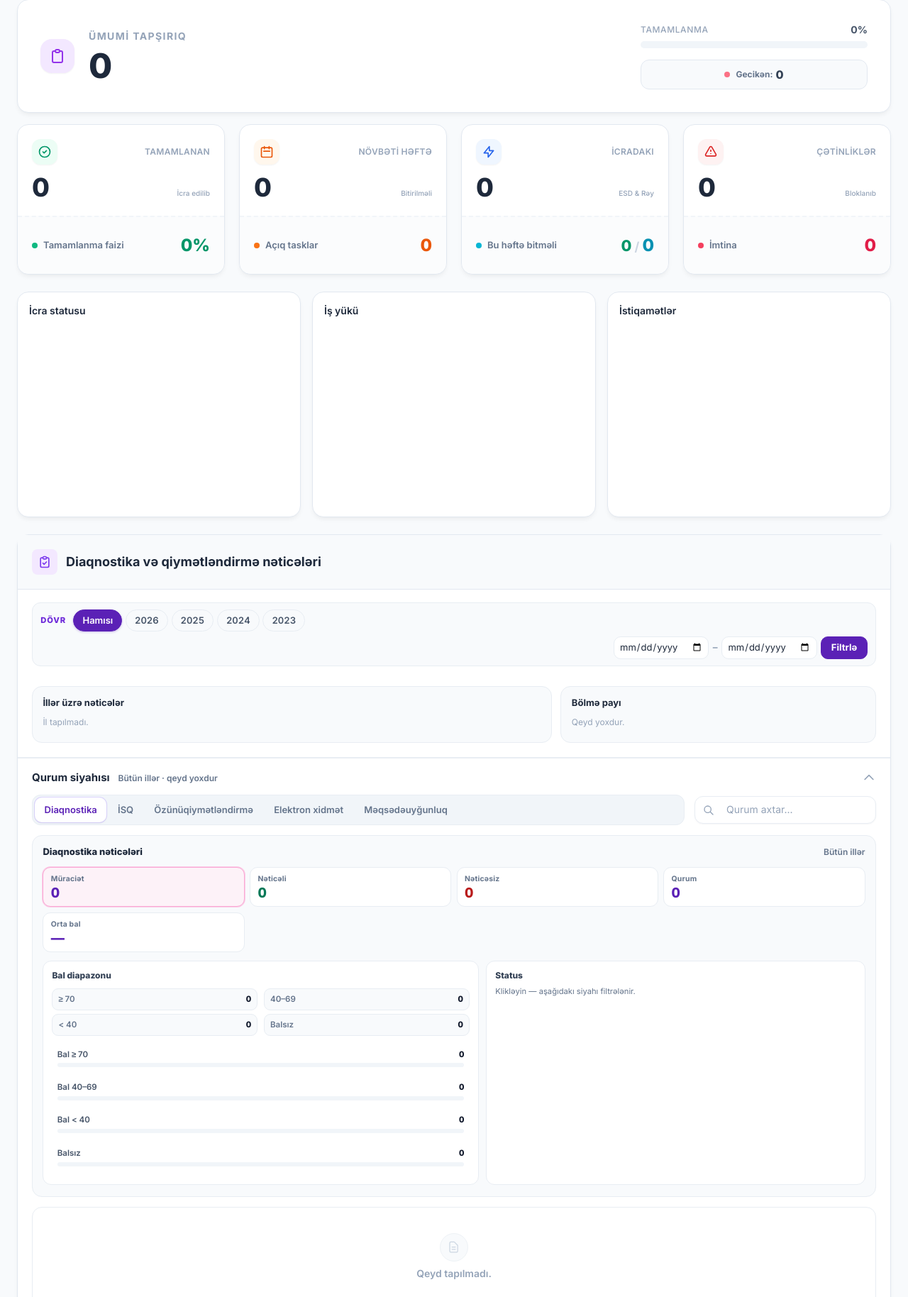
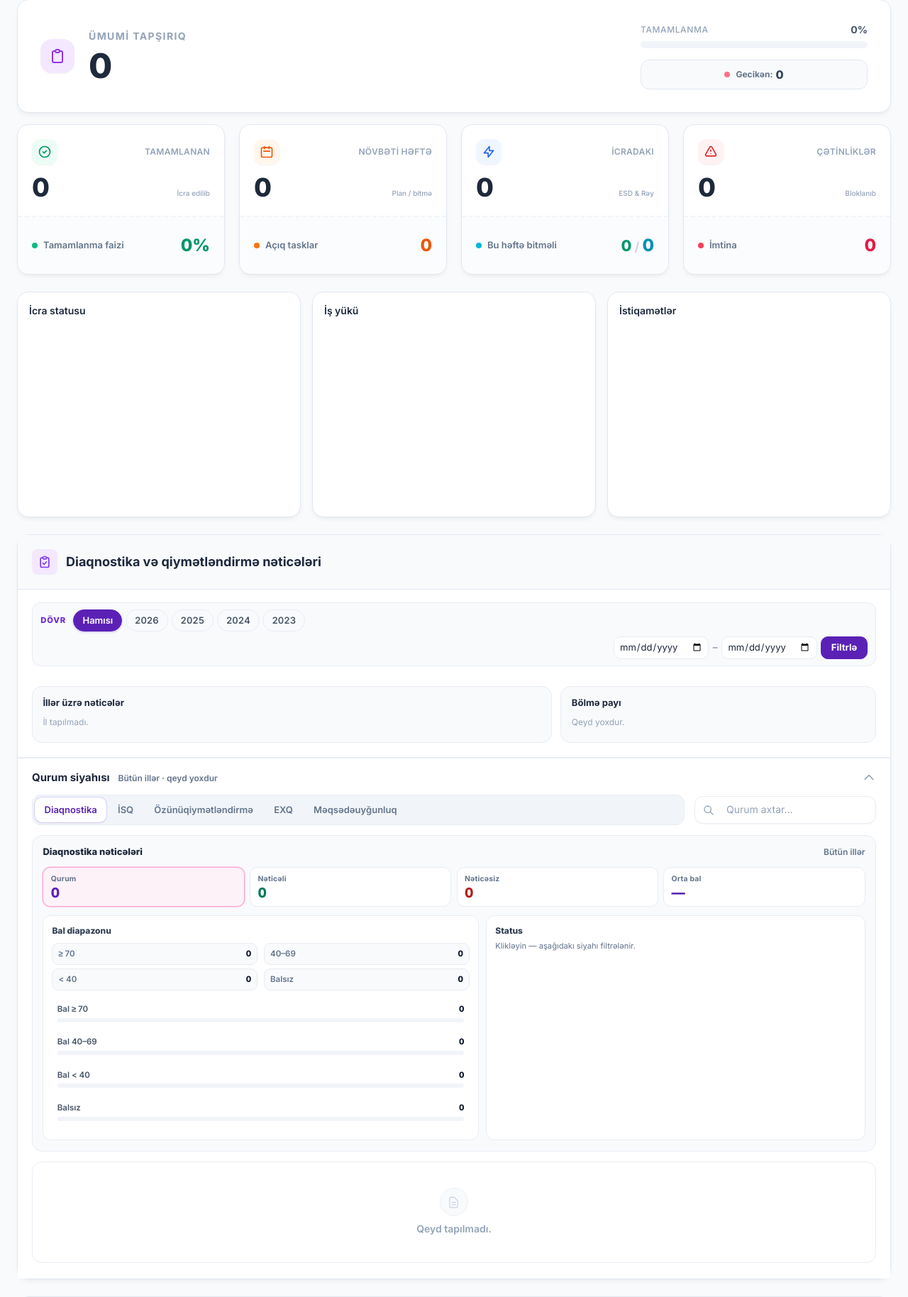
Before and after one commit to aidanatakishi/riid, a Flask app: page / in a window 1280 px wide. Shown: the part 410-2238 px from the top of the page at 71% size. Run offline with Flask 3, Linux system fonts and the light colour scheme; a map, chart or similar area stays blank; some libraries are stand-ins or nearby versions.

Commit message:
Treat not-started statuses as Digər, rename EXQ tab, and count assessment list dashboards by qurum.
Co-authored-by: Cursor <cursoragent@cursor.com>

```diff
--- a/static/css/dashboard.css
+++ b/static/css/dashboard.css
@@ -740,7 +740,7 @@ input[type="date"] { min-height: 38px; }
     margin: 0 0 0.75rem;
 }
 @media (min-width: 640px) {
-    .meqsed-ld-kpis { grid-template-columns: repeat(4, minmax(0, 1fr)); }
+    .meqsed-ld-kpis { grid-template-columns: repeat(auto-fit, minmax(6.5rem, 1fr)); }
 }
 .meqsed-ld-kpi {
     display: flex;
--- a/static/js/assessments.js
+++ b/static/js/assessments.js
@@ -60,7 +60,7 @@ var SECTION_LABELS = {
     diag: 'Diaqnostika',
     isq: 'İSQ',
     self: 'Özünüqiymətləndirmə',
-    exq: 'Elektron xidmət',
+    exq: 'EXQ',
     meqsed: 'Məqsədəuyğunluq'
 };
 var CAT_COLORS = {
@@ -502,7 +502,7 @@ function updateTabCounts() {
         var btn = document.querySelector('.assess-tab[data-tab="' + section + '"]');
         if (!btn) return;
         var data = getSectionRows(section);
-        var count = data.searchApplied ? data.rows.length : filterBySearch(data.rows, section).length;
+        var count = countQurums(data.searchApplied ? data.rows : filterBySearch(data.rows, section));
         var badge = btn.querySelector('.assess-tab-count');
         if (count > 0) {
             if (!badge) {
@@ -643,11 +643,12 @@ function setAssessChartVisible(wrapId, emptyId, show) {
 function collectDashModel() {
     var catIncludeUndated = isAllYears(selectedYear) && !hasActivePeriod();
     var catCounts = SECTIONS.map(function(s) {
-        var n = pickSectionRows(s, collectCategoryTasks(s), selectedYear, catIncludeUndated).length;
-        return { s: s, n: n };
+        var rows = pickSectionRows(s, collectCategoryTasks(s), selectedYear, catIncludeUndated);
+        return { s: s, n: countQurums(rows) };
     });
     var byYear = {};
     SECTIONS.forEach(function(s) {
+        var pi = SECTIONS.indexOf(s);
         pickSectionRows(s, collectCategoryTasks(s), selectedYear, catIncludeUndated).forEach(function(r) {
             var created = getTaskCreatedDate(r && r.task);
             var y = created ? created.getFullYear() : (r.year != null ? Number(r.year) : null);
@@ -656,16 +657,26 @@ function collectDashModel() {
                 byYear[y] = {
                     y: y,
                     total: 0,
-                    parts: SECTIONS.map(function(s2) { return { s: s2, n: 0 }; })
+                    parts: SECTIONS.map(function(s2) { return { s: s2, n: 0 }; }),
+                    qset: {},
+                    partSets: SECTIONS.map(function() { return {}; })
                 };
             }
-            var pi = SECTIONS.indexOf(s);
-            byYear[y].parts[pi].n += 1;
-            byYear[y].total += 1;
+            var qk = qurumMatchKey(r && r.qurum) || (r && r.qurum) || (r && r.task && r.task.key) || '';
+            if (!qk) return;
+            byYear[y].qset[qk] = true;
+            byYear[y].partSets[pi][qk] = true;
         });
     });
     var yearCounts = Object.keys(byYear).map(Number).sort(function(a, b) { return a - b; }).map(function(y) {
-        return byYear[y];
+        var row = byYear[y];
+        row.parts = row.partSets.map(function(set, i) {
+            return { s: SECTIONS[i], n: Object.keys(set).length };
+        });
+        row.total = Object.keys(row.qset).length;
+        delete row.qset;
+        delete row.partSets;
+        return row;
     });
     return { yearCounts: yearCounts, catCounts: catCounts };
 }
@@ -1406,22 +1417,43 @@ function collectDiagListStats(rows) {
     return stats;
 }
 
+function isqNumericScore(r) {
+    var raw = r && r.task && r.task.fields ? r.task.fields.customfield_17316 : null;
+    var text = formatAssessmentFieldText(raw);
+    var n = parseScoreForSort(text);
+    if (n != null) return n;
+    return parseScoreForSort(raw);
+}
+
 function collectIsqListStats(rows) {
     var stats = {
         total: 0,
         qurum: 0,
         hasResult: 0,
         noResult: 0,
-        byStatus: emptyStatusCounts()
+        byStatus: emptyStatusCounts(),
+        avg: null
     };
+    var byQurumScores = {};
     (rows || []).forEach(function(r) {
         stats.total += 1;
         var g = rowStatusGroup(r);
         if (!Object.prototype.hasOwnProperty.call(stats.byStatus, g)) g = 'other';
         stats.byStatus[g] += 1;
-        if (hasTextResult(r && r.task && r.task.fields && r.task.fields.customfield_17316)) stats.hasResult += 1;
+        var has = hasTextResult(r && r.task && r.task.fields && r.task.fields.customfield_17316);
+        if (has) stats.hasResult += 1;
         else stats.noResult += 1;
-    });
+        var score = isqNumericScore(r);
+        if (score == null) return;
+        var qk = qurumMatchKey(r && r.qurum) || (r && r.qurum) || (r && r.task && r.task.key) || '';
+        if (!qk) return;
+        if (!byQurumScores[qk]) byQurumScores[qk] = [];
+        byQurumScores[qk].push(score);
+    });
+    var qurumAvgs = Object.keys(byQurumScores).map(function(k) {
+        return avgOf(byQurumScores[k]);
+    }).filter(function(n) { return n != null && isFinite(n); });
+    stats.avg = avgOf(qurumAvgs);
     stats.qurum = countQurums(rows);
     return stats;
 }
@@ -1462,10 +1494,9 @@ function diagListDashHtml(stats) {
     var total = stats.total;
     return ldHead(section, 'Diaqnostika nəticələri')
         + '<div class="meqsed-ld-kpis">'
-        + ldKpi(section, 'Müraciət', stats.total, 'all')
+        + ldKpi(section, 'Qurum', stats.qurum, 'all')
         + ldKpi(section, 'Nəticəli', stats.hasResult, 'has_result', 'is-pos')
         + ldKpi(section, 'Nəticəsiz', stats.noResult, 'no_result', 'is-neg')
-        + ldKpi(section, 'Qurum', stats.qurum, '', '')
         + ldKpi(section, 'Orta bal', formatAvg(stats.avg), '', '')
         + '</div>'
         + '<div class="meqsed-ld-grid">'
@@ -1495,14 +1526,15 @@ function isqListDashHtml(stats) {
     var total = stats.total;
     return ldHead(section, 'İSQ nəticələri')
         + '<div class="meqsed-ld-kpis">'
-        + ldKpi(section, 'Müraciət', stats.total, 'all')
+        + ldKpi(section, 'Qurum', stats.qurum, 'all')
         + ldKpi(section, 'Nəticəli', stats.hasResult, 'has_result', 'is-pos')
         + ldKpi(section, 'Nəticəsiz', stats.noResult, 'no_result', 'is-neg')
-        + ldKpi(section, 'Qurum', stats.qurum, '', '')
+        + ldKpi(section, 'Orta bal', formatAvg(stats.avg), '', '')
         + '</div>'
         + '<div class="meqsed-ld-grid">'
         + '<div class="meqsed-ld-card">'
         + '<h4>Nəticə vəziyyəti</h4>'
+        + '<p class="meqsed-ld-note">Orta bal — balı olan qurumların ortalamasıdır.</p>'
         + '<div class="meqsed-ld-split">'
         + ldSplitChip(section, 'Nəticəsi olan', stats.hasResult, 'has_result')
         + ldSplitChip(section, 'Nəticəsiz', stats.noResult, 'no_result')
@@ -1521,12 +1553,11 @@ function isqListDashHtml(stats) {
 function exqListDashHtml(stats) {
     var section = 'exq';
     var total = stats.total;
-    return ldHead(section, 'Elektron xidmət nəticələri')
+    return ldHead(section, 'EXQ nəticələri')
         + '<div class="meqsed-ld-kpis">'
-        + ldKpi(section, 'Müraciət', stats.total, 'all')
+        + ldKpi(section, 'Qurum', stats.qurum, 'all')
         + ldKpi(section, 'Nəticəli', stats.hasResult, 'has_result', 'is-pos')
         + ldKpi(section, 'Xidmət sayı', stats.svcSum, 'svc_sum')
-        + ldKpi(section, 'Qurum', stats.qurum, '', '')
         + '</div>'
         + '<div class="meqsed-ld-grid">'
         + '<div class="meqsed-ld-card">'
@@ -1569,10 +1600,9 @@ function meqsedListDashHtml(stats) {
     var hasOpinion = !!(stats.pos || stats.neg || stats.partial || stats.other);
     return ldHead(section, 'Məqsədəuyğunluq nəticələri')
         + '<div class="meqsed-ld-kpis">'
-        + ldKpi(section, 'Müraciət', stats.total, 'all')
+        + ldKpi(section, 'Qurum', stats.qurum, 'all')
         + ldKpi(section, 'Müsbət rəy', stats.pos, 'pos', 'is-pos')
         + ldKpi(section, 'Mənfi rəy', stats.neg, 'neg', 'is-neg')
-        + ldKpi(section, 'Qurum', stats.qurum, '', '')
         + '</div>'
         + '<div class="meqsed-ld-charts' + (hasOpinion ? '' : ' is-empty') + '">'
         + '<div class="meqsed-ld-card meqsed-ld-card--chart">'
--- a/static/js/filters.js
+++ b/static/js/filters.js
@@ -881,7 +881,7 @@ export function filterTasks(type) {
     }
     if (type === 'planned') {
         f = units.filter(function(t) { return isNextWeekBoxTask(t); });
-        title = 'Növbəti həftə bitirilməli olan';
+        title = 'Növbəti həftə bitirilməli olan (Planlaşdırılıb + bitmə tarixi)';
     }
     else if (type === 'sprint') {
         f = units.filter(function(t) { return isActiveExecutionGroup(getStatusGroup(t.fields.status.name)); });
--- a/static/js/model.js
+++ b/static/js/model.js
@@ -179,7 +179,10 @@ export function belongsToDept(t) {
 export function getStatusGroup(statusName) {
     if (!statusName) return 'other';
     var n = normalizeStr(statusName);
-    if (n.includes('başlanmamış') || n.includes('baslanmamis')) return 'progress';
+    if (
+        n.includes('başlanmamış') || n.includes('baslanmamis')
+        || n.includes('başlanmayıb') || n.includes('baslanmayib')
+    ) return 'other';
     if (n.includes('dayandır') || n.includes('dayandir') || n.includes('müvəqqəti') || n.includes('muveqqeti')) return 'paused';
     if (n.includes('icra edil') || n.includes('həll') || n.includes('hel') || n.includes('bağlı') || n.includes('bagli') || n.includes('tamamla') || n === 'done' || n === 'closed' || n === 'resolved') return 'done';
     if (n.includes('planlaşdır') || n.includes('planlasdir') || n === 'planned' || n === 'to do') return 'planned';
@@ -226,14 +229,14 @@ export function isDueNextWeek(t) {
     return due >= week.start && due <= week.end;
 }
 
-/** Növbəti həftə boxu: Planlaşdırılıb + İcradakı (bitmə vaxtı növbəti həftəyə düşən). */
+/** Növbəti həftə boxu: bitmə tarixi növbəti həftəyə düşənlər + statusu Planlaşdırılıb olanlar. */
 export function isNextWeekBoxTask(t) {
     if (!t || !t.fields || !t.fields.status) return false;
     var g = getStatusGroup(t.fields.status.name || '');
     if (g === 'done' || g === 'rejected') return false;
     if (hasValidDifficulty(t)) return false;
     if (g === 'planned') return true;
-    return isActiveExecutionGroup(g) && isDueNextWeek(t);
+    return isDueNextWeek(t);
 }
 
 export function getTaskStartDate(t) {
--- a/templates/index.html
+++ b/templates/index.html
@@ -226,7 +226,7 @@
                     </div>
                     <div class="flex items-end justify-between mt-auto">
                         <p id="plannedTasks" class="text-3xl md:text-4xl font-extrabold text-slate-800 leading-none">0</p>
-                        <p class="text-[8px] md:text-[10px] text-slate-400 font-medium mb-1">Bitirilməli</p>
+                        <p class="text-[8px] md:text-[10px] text-slate-400 font-medium mb-1">Plan / bitmə</p>
                     </div>
                 </div>
             </div>
@@ -397,7 +397,7 @@
                         <button type="button" class="assess-tab is-active" data-tab="diag" role="tab" aria-selected="true" onclick="setAssessmentTab('diag')">Diaqnostika</button>
                         <button type="button" class="assess-tab" data-tab="isq" role="tab" aria-selected="false" onclick="setAssessmentTab('isq')">İSQ</button>
                         <button type="button" class="assess-tab" data-tab="self" role="tab" aria-selected="false" onclick="setAssessmentTab('self')">Özünüqiymətləndirmə</button>
-                        <button type="button" class="assess-tab" data-tab="exq" role="tab" aria-selected="false" onclick="setAssessmentTab('exq')">Elektron xidmət</button>
+                        <button type="button" class="assess-tab" data-tab="exq" role="tab" aria-selected="false" onclick="setAssessmentTab('exq')">EXQ</button>
                         <button type="button" class="assess-tab" data-tab="meqsed" role="tab" aria-selected="false" onclick="setAssessmentTab('meqsed')">Məqsədəuyğunluq</button>
                     </div>
                     <div class="assess-search-wrap">
```
